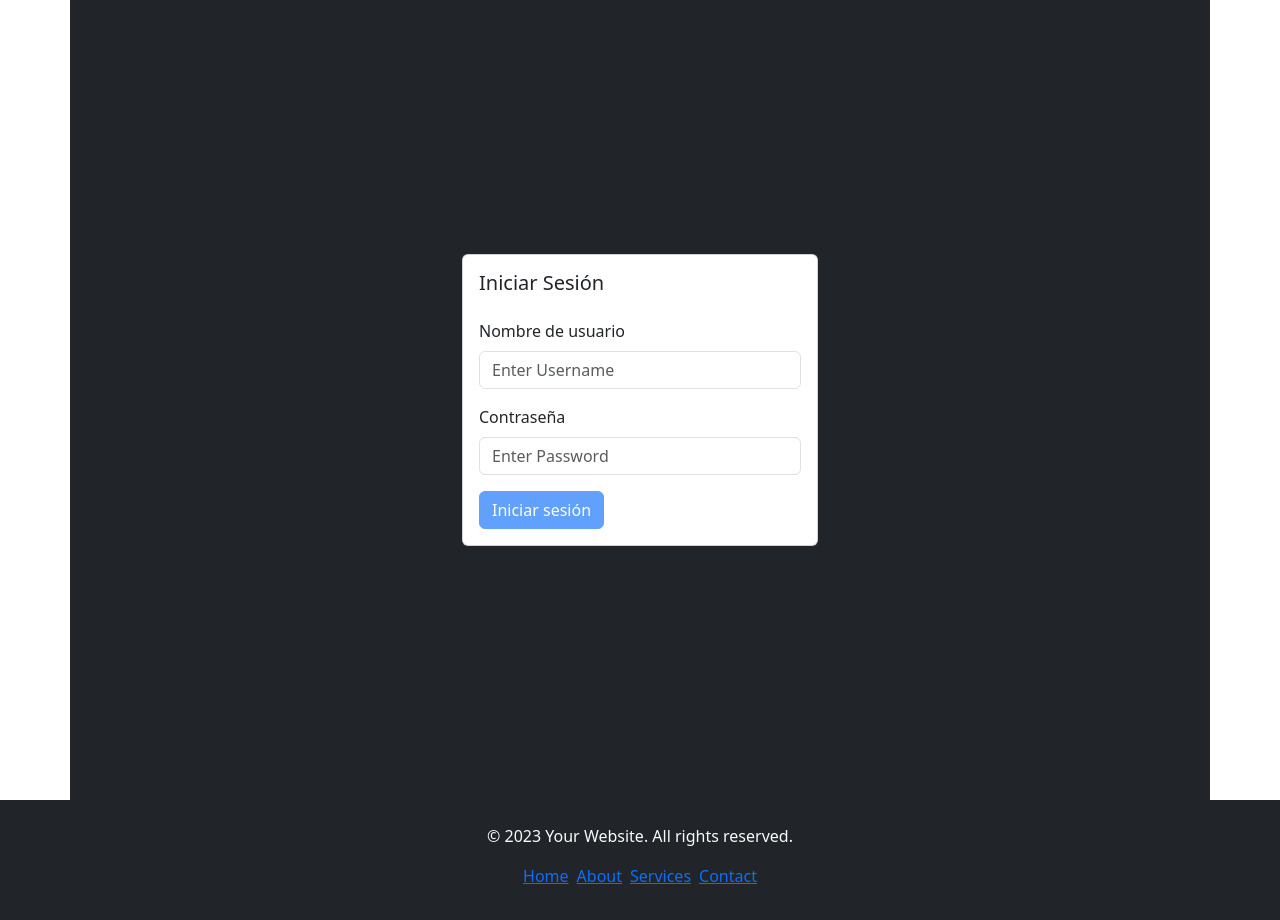
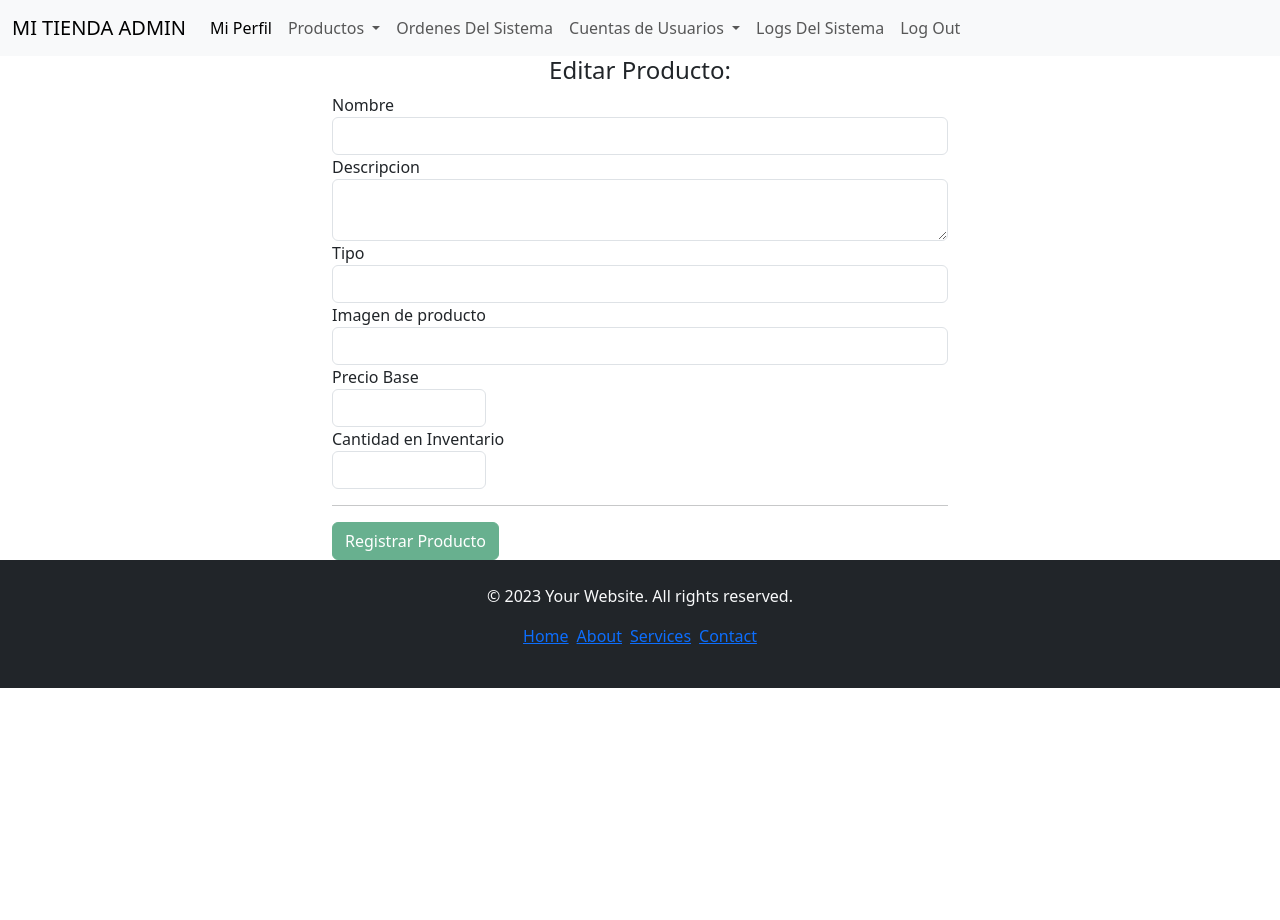
Before and after one commit to crdeveloper001/tienda-electronica-admin, an Angular app: page /Edit-Product in a window 1280 px wide. Before the commit this address led to /Login. Shown: the top 920 px of the page. After the commit the page ends 800 px from the top, so only its background shows below. Built offline with nearby package versions, Linux system fonts and the light colour scheme.

Commit message:
edit compoenent and sharedinfo utils

```diff
--- a/src/app/app-routing.module.ts
+++ b/src/app/app-routing.module.ts
@@ -11,6 +11,7 @@ import { ProductsComponent } from "./components/ProductsComponents/products/prod
 import { ClientsOrdersComponent } from "./components/Others/clients-orders/clients-orders.component";
 import { NewUserComponent } from "./components/UserAccountsComponents/new-user/new-user.component";
 import { NewProductComponent } from "./components/ProductsComponents/new-product/new-product.component";
+import { EditProductComponent } from "./components/ProductsComponents/edit-product/edit-product.component";
 
 const routes: Routes = [
   { path: "Login", component: LoginComponent },
@@ -21,6 +22,7 @@ const routes: Routes = [
   { path: "Add-New-User", component:NewUserComponent},
   { path: "View-Products", component: ProductsComponent },
   { path: "Add-New-Product", component:NewProductComponent},
+  { path: "Edit-Product",component:EditProductComponent},
   { path: "Clients-Orders",component:ClientsOrdersComponent},
   { path: "**", redirectTo: "Login", pathMatch: "full" },
 ];
--- a/src/app/app.module.ts
+++ b/src/app/app.module.ts
@@ -15,6 +15,7 @@ import { ClientsOrdersComponent } from './components/Others/clients-orders/clien
 import { NewProductComponent } from './components/ProductsComponents/new-product/new-product.component';
 import { NewUserComponent } from './components/UserAccountsComponents/new-user/new-user.component';
 import { FooterComponent } from './components/footer/footer.component';
+import { EditProductComponent } from './components/ProductsComponents/edit-product/edit-product.component';
 
 @NgModule({
   declarations: [
@@ -29,7 +30,8 @@ import { FooterComponent } from './components/footer/footer.component';
         ClientsOrdersComponent,
         NewProductComponent,
         NewUserComponent,
-        FooterComponent
+        FooterComponent,
+        EditProductComponent
   ],
   imports: [
     BrowserModule,
--- /dev/null
+++ b/src/app/components/ProductsComponents/edit-product/edit-product.component.html
@@ -0,0 +1,33 @@
+<app-menu></app-menu>
+
+<div class="container-fluid">
+  <h4 class="text-center">Editar Producto: {{product?.productName}}</h4>
+
+  <form [formGroup]="productFormGroup" (ngSubmit)="UpdateProductInfo()">
+    <div class="row justify-content-center">
+      <div class="col-sm-6">
+        <label for="InputName">Nombre</label>
+        <input class="form-control" type="text" required formControlName="productNameInput" value={{product?.productName}}/>
+        <label for="InputName">Descripcion</label>
+        <textarea cols="40" class="form-control" required formControlName="productDescriptionInput"></textarea>
+        <label for="InputName">Tipo</label>
+        <select class="form-control" name="InputType" id="InputType" formControlName="productTypeInput">
+          <option value="No Item Selected" aria-readonly="true">--SELECT--</option>
+          <option value="Camisas">Camisas</option>
+          <option value="Pantalones">Pantalones</option>
+          <option value="Ropa Interior">Ropa Interior</option>
+          <option value="Zapatos">Zapatos</option>
+          <option value="Electronicos">Electronicos</option>
+        </select>
+        <label for="InputName">Imagen de producto</label>
+        <input class="form-control" type="text" required formControlName="productUrlImageInput"/>
+        <label for="InputName">Precio Base</label>
+        <input class="form-control w-25" type="number" required formControlName="productPriceInput"/>
+        <label for="InputName">Cantidad en Inventario</label>
+        <input class="form-control w-25" type="number" required formControlName="productStockInput"/>
+        <hr>
+        <button type="submit" class="btn btn-success" [disabled]="productFormGroup.invalid">Registrar Producto</button>
+      </div>
+    </div>
+  </form>
+</div>
--- /dev/null
+++ b/src/app/components/ProductsComponents/edit-product/edit-product.component.ts
@@ -0,0 +1,70 @@
+import { ChangeDetectorRef, Component, OnInit } from "@angular/core";
+import {
+  FormBuilder,
+  FormControl,
+  FormGroup,
+  Validators,
+} from "@angular/forms";
+import { IProducts } from "src/app/interfaces/Products";
+import { SharedInformationUtils } from "src/app/services/utils/send-info-to-edit-product.service";
+
+@Component({
+  selector: "app-edit-product",
+  templateUrl: "./edit-product.component.html",
+  styleUrls: ["./edit-product.component.css"],
+})
+export class EditProductComponent implements OnInit {
+  product: any = null;
+  productFormGroup: FormGroup;
+
+  constructor(
+    private sharedService: SharedInformationUtils,
+    private formBuilder: FormBuilder,
+    private cdRef:ChangeDetectorRef
+  ) {
+    this.productFormGroup = this.formBuilder.group({
+      productNameInput: new FormControl("", Validators.required),
+      productDescriptionInput: new FormControl("", Validators.required),
+      productTypeInput: new FormControl("", Validators.required),
+      productUrlImageInput: new FormControl("", Validators.required),
+      productPriceInput: new FormControl("", Validators.required),
+      productStockInput: new FormControl("", Validators.required),
+    });
+    // this.product = {
+
+    //   productDetails: "",
+    //   productImageUrl: "",
+    //   productName: "",
+    //   productPrice: 0,
+    //   productStock: 0,
+    //   productType: "",
+    // };
+
+
+  }
+
+  async UpdateProductInfo() {
+    alert("test");
+  }
+
+  /**
+   * This method get the product info from product as prop from the table
+   */
+  GetProductInfoSelected() {
+
+
+    console.log(this.product);
+
+
+
+  }
+
+  ngOnInit() {
+    this.sharedService.productSelectedInfo.subscribe((data) => {
+      debugger
+      this.product= data
+       this.cdRef.detectChanges();
+     });
+
+  }
+}
--- a/src/app/components/ProductsComponents/products/products.component.html
+++ b/src/app/components/ProductsComponents/products/products.component.html
@@ -56,7 +56,7 @@
             />
           </td>
           <td>
-            <button class="btn btn-warning">
+            <button class="btn btn-warning" (click)="sendProductData(product)">
               Editar {{ product.productName }}
             </button>
           </td>
--- a/src/app/components/ProductsComponents/products/products.component.ts
+++ b/src/app/components/ProductsComponents/products/products.component.ts
@@ -1,55 +1,64 @@
-import { Component, OnInit } from '@angular/core';
-import { FormBuilder, FormControl, FormGroup, Validators } from '@angular/forms';
-import { log } from 'console';
-import { observable } from 'rxjs';
-import { IProducts } from 'src/app/interfaces/Products';
-import { ProductsService } from 'src/app/services/products.service';
+import { Component, OnInit } from "@angular/core";
+import {
+  FormBuilder,
+  FormControl,
+  FormGroup,
+  Validators,
+} from "@angular/forms";
+import { Router } from "@angular/router";
+import { log } from "console";
+import { observable } from "rxjs";
+import { IProducts } from "src/app/interfaces/Products";
+import { ProductsService } from "src/app/services/products.service";
+import { SharedInformationUtils } from "src/app/services/utils/send-info-to-edit-product.service";
 
 @Component({
-  selector: 'app-products',
-  templateUrl: './products.component.html',
-  styleUrls: ['./products.component.css']
+  selector: "app-products",
+  templateUrl: "./products.component.html",
+  styleUrls: ["./products.component.css"],
 })
 export class ProductsComponent implements OnInit {
-  products:IProducts[];
-  productForm:FormGroup;
+  products: IProducts[];
+  productForm: FormGroup;
 
-  constructor(private service:ProductsService,private formBuilder:FormBuilder) {
+  constructor(
+    private service: ProductsService,
+    private formBuilder: FormBuilder,
+    private infoSender: SharedInformationUtils,
+    private navigation: Router
+  ) {
     this.products = [];
-    this.ShowAllProducts()
+    this.ShowAllProducts();
 
     this.productForm = this.formBuilder.group({
-      InputSearchProduct: new FormControl("",Validators.required)
-    })
-
+      InputSearchProduct: new FormControl("", Validators.required),
+    });
   }
 
-  ShowAllProducts(){
-    this.service.GetAllProducts().subscribe((data:any) =>{
-      this.products = data;
-
-
-    })
-
-  }
-  SearchProductByName(){
-    let productName:string = this.productForm.get('InputSearchProduct')?.value;
-
-
-    this.service.GetOneProduct(productName).subscribe((results:any) =>{
-      this.products = results;
-    })
-  }
-  SearchProductByCategory(){
-    let productType:string = this.productForm.get('InputSearchProduct')?.value;
-
-    this.service.GetOneProduct(productType).subscribe((results:any) =>{
-      this.products = results;
-    })
+  async sendProductData(info: IProducts) {
+    await this.infoSender.productSelectedInfo.emit(info);
+    this.navigation.navigateByUrl('Edit-Product');
   }
 
+  ShowAllProducts() {
+    this.service.GetAllProducts().subscribe((data: any) => {
+      this.products = data;
+    });
+  }
+  SearchProductByName() {
+    let productName: string = this.productForm.get("InputSearchProduct")?.value;
 
-  ngOnInit(): void {
+    this.service.GetOneProduct(productName).subscribe((results: any) => {
+      this.products = results;
+    });
+  }
+  SearchProductByCategory() {
+    let productType: string = this.productForm.get("InputSearchProduct")?.value;
+
+    this.service.GetOneProduct(productType).subscribe((results: any) => {
+      this.products = results;
+    });
   }
 
+  ngOnInit(): void {}
 }
--- /dev/null
+++ b/src/app/services/utils/send-info-to-edit-product.service.ts
@@ -0,0 +1,14 @@
+import { Injectable } from '@angular/core';
+import { BehaviorSubject, Observable } from 'rxjs';
+import { IProducts } from 'src/app/interfaces/Products';
+import { EventEmitter } from '@angular/core';
+
+@Injectable({
+  providedIn: 'root'
+})
+export class SharedInformationUtils {
+
+  productSelectedInfo: EventEmitter<IProducts> = new EventEmitter<IProducts>();
+
+  constructor() { }
+}
```
Also changed, not shown: src/app/components/ProductsComponents/edit-product/edit-product.component.css (added).
